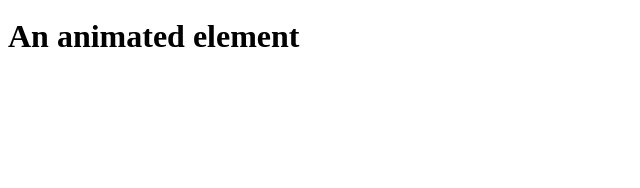
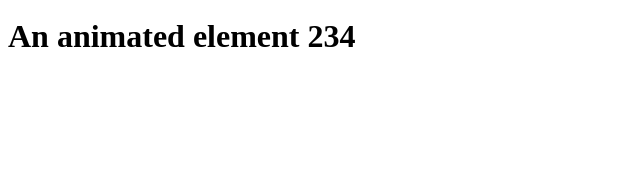
Before and after one commit to bnqtoan/frontend-10-draft, a plain HTML site: page buoi-04/index.html in a window 1280 px wide. Shown: the part 182-370 px from the top of the page, 0-640 px from the left. Drawn offline with Linux system fonts and the light colour scheme.

Commit message:
Update index.html

```diff
--- a/buoi-04/index.html
+++ b/buoi-04/index.html
@@ -15,7 +15,7 @@
       class="animate__animated animate__rotateIn"
       style="margin-bottom: 800px"
     >
-      An animated element
+      An animated element 234
     </h1>
     <div class="wow animate__fadeInLeft">
       Lorem ipsum dolor sit amet consectetur adipisicing elit. Recusandae
```
